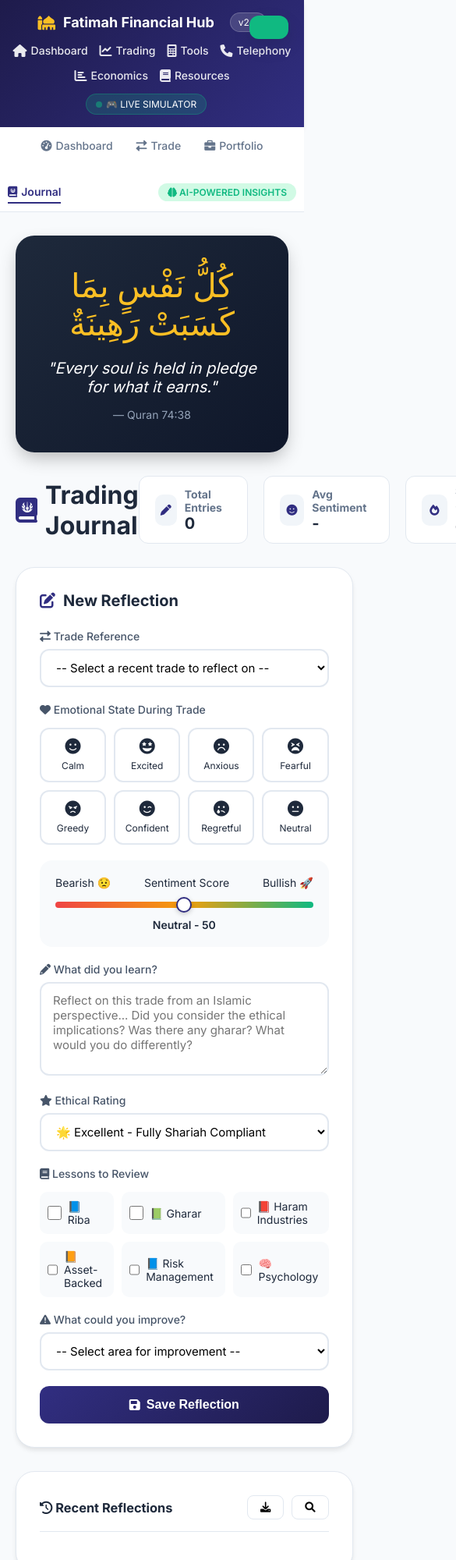
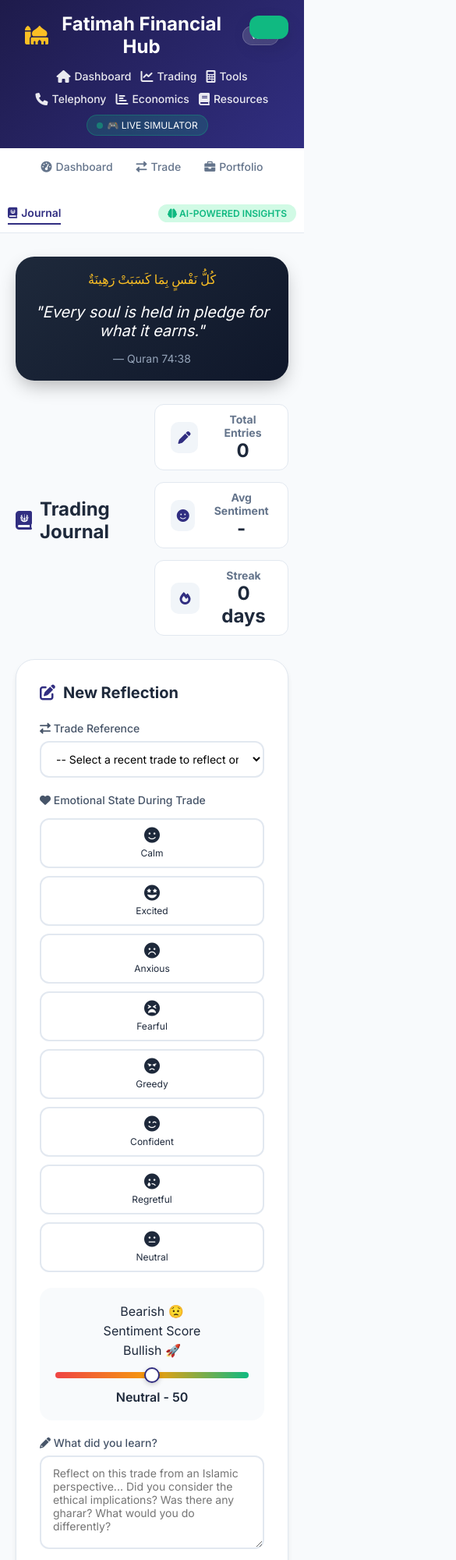
Before and after one commit to emmamimon77-afk/fatimah-financial-hub, a website: page trading/simulator/journal.html in a window 390 px wide. Shown: the top 2000 px of the page at 78% size, 585 px wide, since content can reach past the window. Drawn offline with nearby package versions, Linux system fonts and the light colour scheme.

Commit message:
Complete mobile responsive fix for journal page: stats, forms, emotional grid, insights

```diff
--- a/trading/simulator/journal.html
+++ b/trading/simulator/journal.html
@@ -881,6 +881,7 @@
         }
         /* Mobile Responsive Additions */
         @media (max-width: 768px) {
+            /* Navigation */
             .nav {
                 flex-direction: column;
                 gap: 15px;
@@ -889,7 +890,7 @@
             .nav-links {
                 flex-wrap: wrap;
                 justify-content: center;
-                gap: 15px;
+                gap: 12px;
             }
             .sub-nav-content {
                 flex-wrap: wrap;
@@ -897,23 +898,127 @@
                 padding: 10px;
                 justify-content: center;
             }
-            .stats-grid, .portfolio-grid, .journal-grid {
+
+            /* Quran verse section */
+            .quran-verse {
+                padding: 20px !important;
+            }
+            .arabic {
+                font-size: 20px !important;
+            }
+
+            /* Journal header stats - 3 cards stack vertically */
+            .header-stats {
+                flex-direction: column !important;
+                gap: 15px !important;
+            }
+            .header-stat {
+                width: 100% !important;
+                justify-content: center !important;
+                text-align: center !important;
+            }
+            .header-stat .stat-icon {
+                margin-right: 10px !important;
+            }
+            .stat-info h4 {
+                font-size: 14px !important;
+            }
+            .stat-info p {
+                font-size: 24px !important;
+            }
+
+            /* Journal grid - 2 columns become 1 column */
+            .journal-grid {
                 grid-template-columns: 1fr !important;
-            }
-            .market-overview {
-                flex-direction: column;
+                gap: 20px !important;
+            }
+
+            /* Emotional grid - 4 columns become 2 columns */
+            .emotional-grid {
+                grid-template-columns: repeat(2, 1fr) !important;
+                gap: 10px !important;
+            }
+            .emotional-btn {
+                padding: 10px !important;
+                font-size: 12px !important;
+            }
+
+            /* Sentiment slider */
+            .sentiment-label {
+                flex-direction: column !important;
+                gap: 5px !important;
+                text-align: center !important;
+            }
+            .sentiment-slider {
+                width: 100% !important;
+            }
+
+            /* Lessons grid */
+            .lessons-grid {
+                grid-template-columns: repeat(2, 1fr) !important;
+                gap: 10px !important;
+            }
+
+            /* Form elements */
+            .form-select, .form-textarea {
+                font-size: 14px !important;
+            }
+            .save-btn {
+                width: 100% !important;
+                padding: 12px !important;
+            }
+
+            /* Entries card header */
+            .entries-header {
+                flex-direction: column !important;
+                text-align: center !important;
+                gap: 10px !important;
+            }
+            .entries-actions {
+                justify-content: center !important;
+            }
+
+            /* Sentiment chart card */
+            .sentiment-chart-card .chart-header {
+                flex-direction: column !important;
+                gap: 10px !important;
+                text-align: center !important;
+            }
+            .chart-container {
+                height: 250px !important;
+            }
+
+            /* Insights grid - 4 cards become 2 columns */
+            .insights-grid {
+                grid-template-columns: repeat(2, 1fr) !important;
+                gap: 15px !important;
+            }
+            .insight-card {
+                padding: 15px !important;
+            }
+            .insight-title {
+                font-size: 14px !important;
+            }
+            .insight-text {
+                font-size: 12px !important;
             }
         }
 
         @media (max-width: 480px) {
-            body {
-                font-size: 14px;
-            }
-            .header {
-                padding: 1rem;
-            }
-            .logo {
-                font-size: 18px;
+            .emotional-grid {
+                grid-template-columns: 1fr !important;
+            }
+            .lessons-grid {
+                grid-template-columns: 1fr !important;
+            }
+            .insights-grid {
+                grid-template-columns: 1fr !important;
+            }
+            .arabic {
+                font-size: 16px !important;
+            }
+            .journal-header h1 {
+                font-size: 24px !important;
             }
         }
 
```
